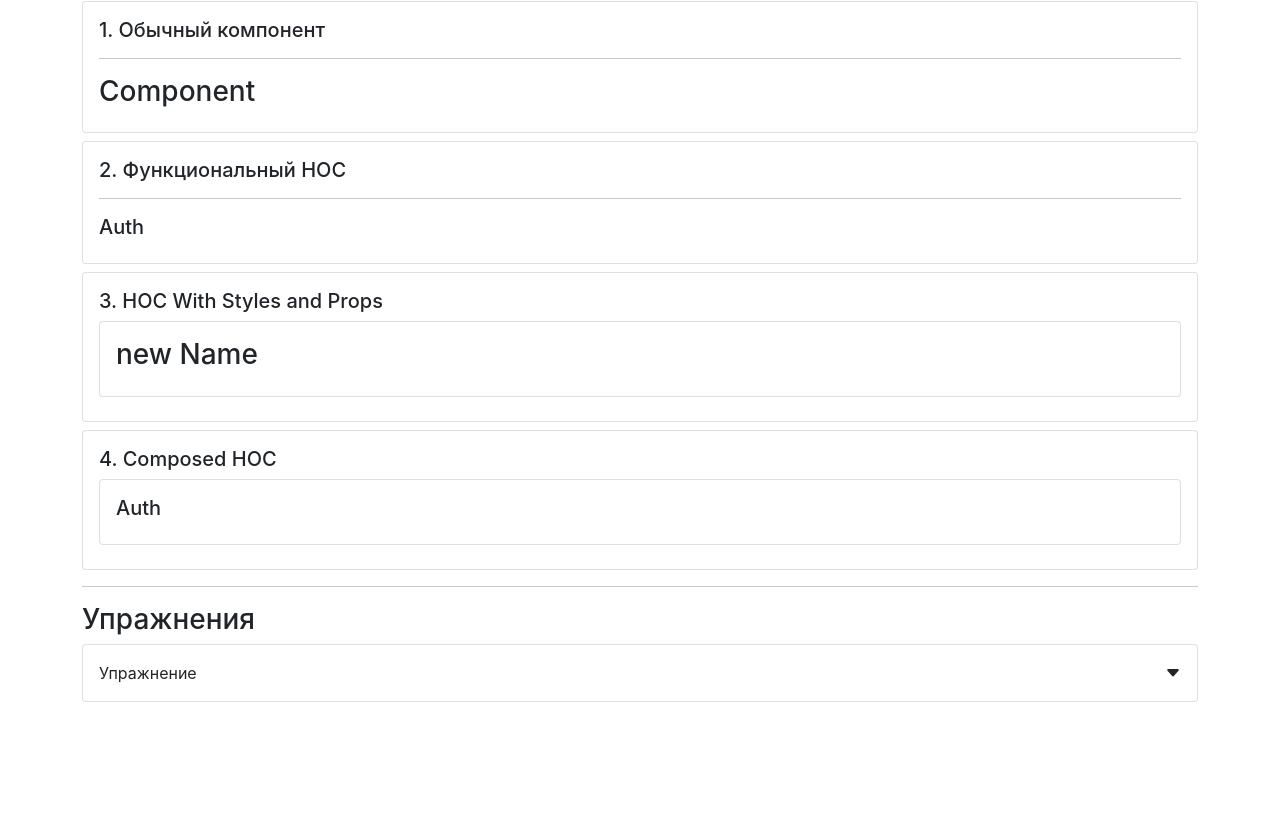
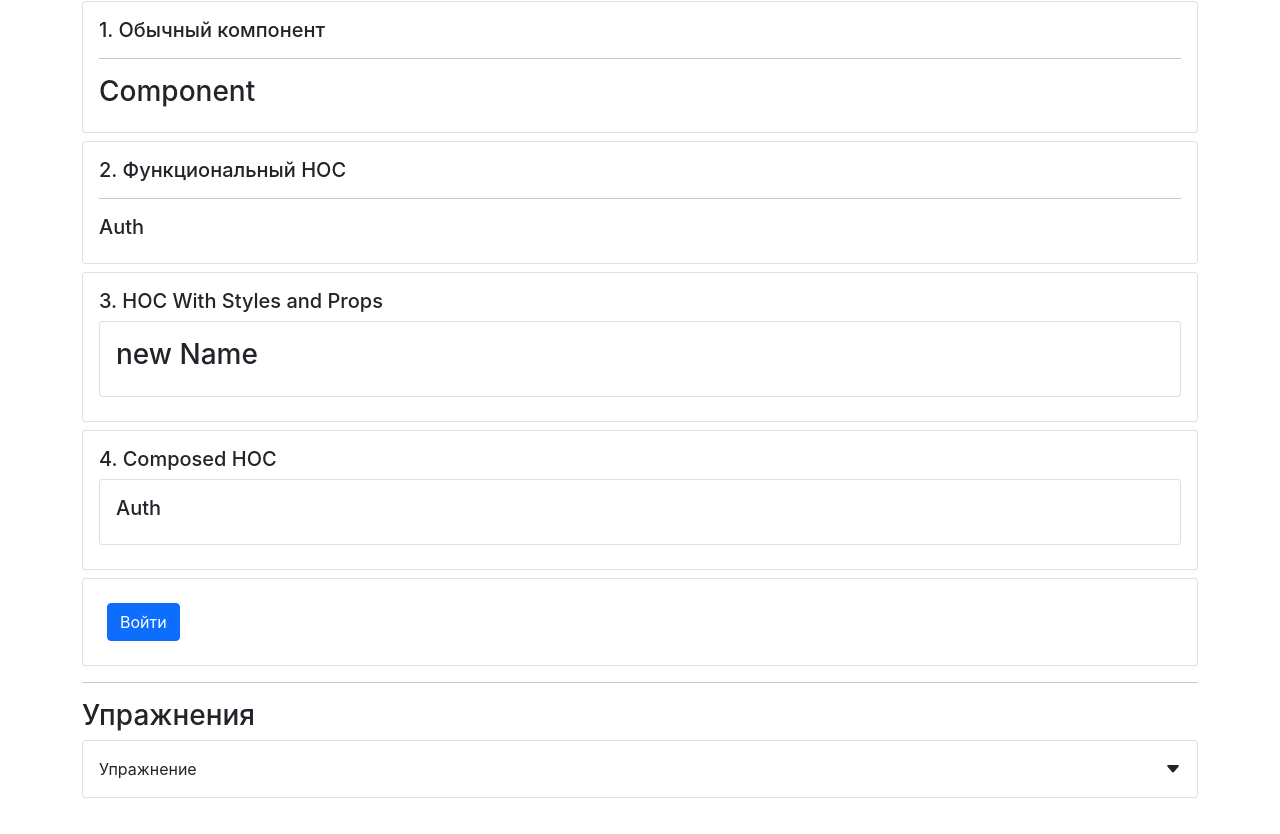
Before and after one commit to V-Ivanich/new_hooks, a React (Create React App) app: page /hoc in a window 1280 px wide. Shown: the part 334-1168 px from the top of the page. Before the commit the page ends 1104 px from the top, so only its background shows below. Built offline with nearby package versions, Linux system fonts and the light colour scheme.

Commit message:
hooks HOC

```diff
--- a/src/app/components/examples/hoc/hocExample.jsx
+++ b/src/app/components/examples/hoc/hocExample.jsx
@@ -6,11 +6,14 @@ import SmallTitle from "../../common/typografy/smallTitle";
 import Divider from "../../common/divider";
 import withLogin from "./withLogin";
 import withPropsStyles from "./withPropsStyles";
+import SimpleComponent from "../../exercises/SimpleComponent";
+import withFunctions from "../../exercises/withFunctions";
 
 const HOCExample = () => {
     const ComponentWithAuth = withLogin(Component);
     const ComponentWithPropsStyles = withPropsStyles(Component);
     const NewComponent = withPropsStyles(ComponentWithAuth);
+    const ComponentWithHoc = withFunctions(SimpleComponent);
     return (
         <>
             <CardWrapper>
@@ -31,6 +34,7 @@ const HOCExample = () => {
                 <SmallTitle>4. Composed HOC</SmallTitle>
                 <NewComponent />
             </CardWrapper>
+            <ComponentWithHoc />
         </>
     );
 };
--- /dev/null
+++ b/src/app/components/exercises/SimpleComponent.jsx
@@ -0,0 +1,25 @@
+import React from "react";
+import PropTypes from "prop-types";
+
+const SimpleComponent = ({ onLogin, onLogOut, isAuth }) => {
+    return (
+        <>
+            {!isAuth ? (
+                <button className="btn btn-primary m-2" onClick={onLogin}>
+                    Войти
+                </button>
+            ) : (
+                <button className="btn btn-primary m-2" onClick={onLogOut}>
+                    Выйти из системы
+                </button>
+            )}
+        </>
+    );
+};
+
+SimpleComponent.propTypes = {
+    onLogin: PropTypes.func,
+    onLogOut: PropTypes.func,
+    isAuth: PropTypes.string
+};
+export default SimpleComponent;
--- /dev/null
+++ b/src/app/components/exercises/withFunctions.jsx
@@ -0,0 +1,39 @@
+import React, { useState } from "react";
+import CardWrapper from "../common/Card";
+import SimpleComponent from "../exercises/SimpleComponent";
+
+const withFunctions = () => {
+    return (props) => {
+        const isAuth = localStorage.getItem("auth");
+        const [auth, setAuth] = useState();
+
+        const handleLogin = () => {
+            if (!auth) {
+                localStorage.setItem("auth", "token");
+                setAuth(true);
+                console.log("вошел");
+            }
+        };
+
+        const handleLogOut = () => {
+            if (auth) {
+                localStorage.removeItem("auth");
+                setAuth(false);
+                console.log("вышел");
+            }
+        };
+        return (
+            <>
+                <CardWrapper>
+                    <SimpleComponent
+                        {...props}
+                        onLogOut={handleLogOut}
+                        onLogin={handleLogin}
+                        isAuth={isAuth}
+                    />
+                </CardWrapper>
+            </>
+        );
+    };
+};
+export default withFunctions;
```
